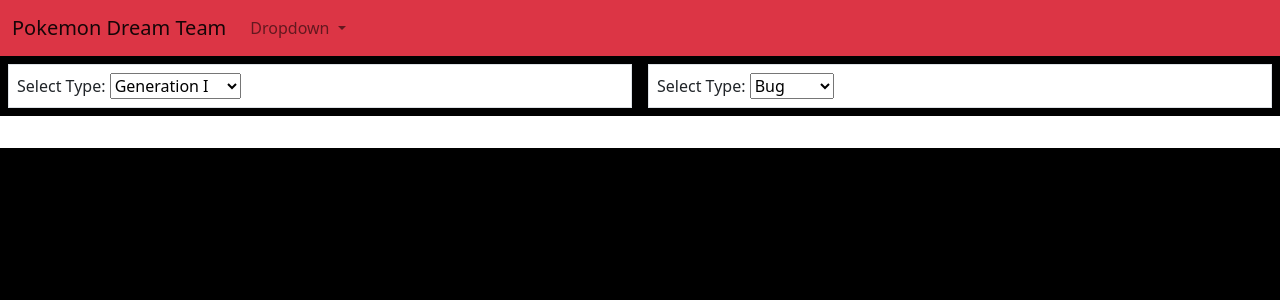
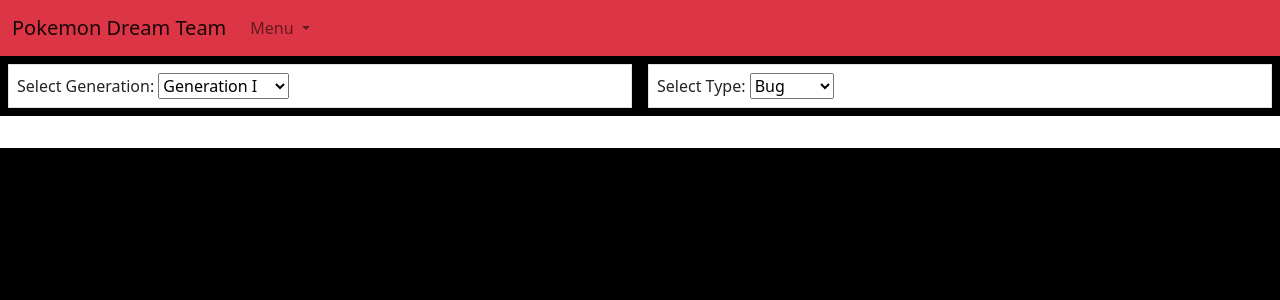
Before and after one commit to kelseyv4/Group-Project-2, a Flask app: page /api/intra_type_comparison in a window 1280 px wide. Shown: the top 300 px of the page. Run offline with Flask 2, Linux system fonts and the light colour scheme; data that the repository does not hold is empty; some libraries are stand-ins or nearby versions.

Commit message:
improved generation dropdown html and javascript

```diff
--- a/static/js/main.js
+++ b/static/js/main.js
@@ -11,8 +11,20 @@
 }
 
 function buildChart(data) {
-    var dropdown = d3.select("#type_menu")
-    var menu_type = dropdown.property("value")
+    var gen_dropdown = d3.select("#gen_menu")
+    var menu_gen = gen_dropdown.property("value")
+
+    var gen_list = []
+
+
+    data.forEach(item => {
+        if (item.generation === Number(menu_gen)) {
+            gen_list.push(item)
+        }
+    })
+
+    var type_dropdown = d3.select("#type_menu")
+    var menu_type = type_dropdown.property("value")
 
     var name = []
     var atk = []
@@ -22,7 +34,7 @@
     var spdef = []
     var spd = []
 
-    data.forEach(item => {
+    gen_list.forEach(item => {
         if (item.type1 === menu_type | item.type2 === menu_type) {
             // console.log(item)
 
@@ -188,7 +200,7 @@
 function eventHandler() {
     var dropdown = d3.select("#type_menu")
     var menu_type = dropdown.property("value")
-    console.log(menu_type)
+    // console.log(menu_type)
 
     dropdown.on("change",updateChart())
 }
@@ -204,4 +216,18 @@
     })
 }
 
+// function genCapture(data) {
+//     var gen_dropdown = d3.select("#gen_menu")
+//     var menu_gen = gen_dropdown.property("value")
+
+//     var gen_list = []
+
+//     data.forEach(item => {
+//         if (item.generation === menu_gen) {
+//             gen_list.push(item)
+//         }
+//     })
+
+// }
+
 init()
--- a/templates/intra_type.html
+++ b/templates/intra_type.html
@@ -25,15 +25,9 @@
           </button>
           <div class="collapse navbar-collapse" id="navbarSupportedContent">
             <ul class="navbar-nav me-auto mb-2 mb-lg-0">
-              <!-- <li class="nav-item">
-                <a class="nav-link active" aria-current="page" href="#">Home</a>
-              </li>
-              <li class="nav-item">
-                <a class="nav-link" href="#">Link</a>
-              </li> -->
               <li class="nav-item dropdown">
                 <a class="nav-link dropdown-toggle" href="#" id="navbarDropdown" role="button" data-bs-toggle="dropdown" aria-expanded="false">
-                  Dropdown
+                  Menu
                 </a>
                 <ul class="dropdown-menu" aria-labelledby="navbarDropdown">
                   <li><a class="dropdown-item" href="#">Action</a></li>
@@ -42,14 +36,7 @@
                   <li><a class="dropdown-item" href="#">Something else here</a></li>
                 </ul>
               </li>
-              <!-- <li class="nav-item">
-                <a class="nav-link disabled" href="#" tabindex="-1" aria-disabled="true">Disabled</a>
-              </li> -->
             </ul>
-            <!-- <form class="d-flex">
-              <input class="form-control me-2" type="search" placeholder="Search" aria-label="Search">
-              <button class="btn btn-outline-dark" type="submit">Search</button>
-            </form> -->
           </div>
         </div>
       </nav>
@@ -57,9 +44,9 @@
       <div class="container-fluid">
         <div class="row">
           <div class="col bg-white float-start border m-2 p-2">
-            <label for="type">Select Type:</label>
+            <label for="type">Select Generation:</label>
 
-              <select name="type" id="gen_menu" onchange="updateChart(this.value)">
+              <select name="type" id="gen_menu" >
                 <option value="1">Generation I</option>
                 <option value="2">Generation II</option>
                 <option value="3">Generation III</option>
```
